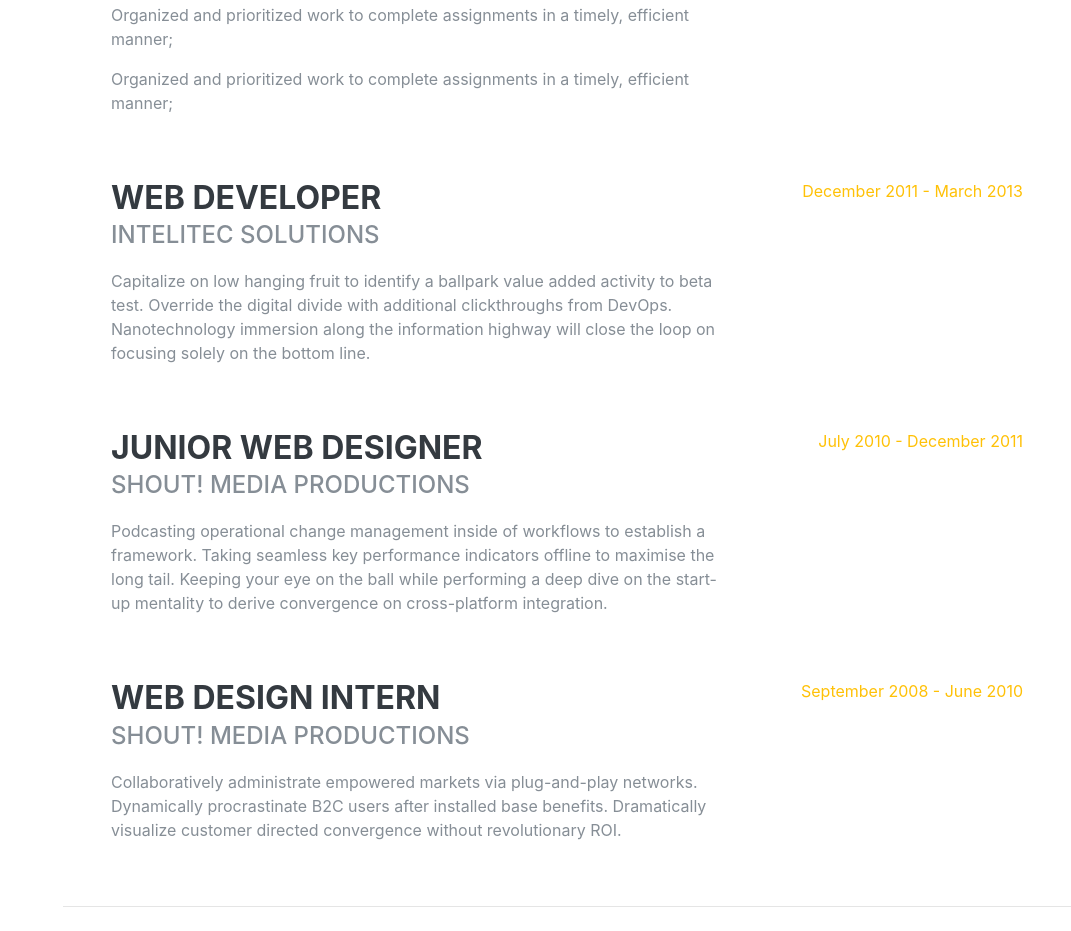
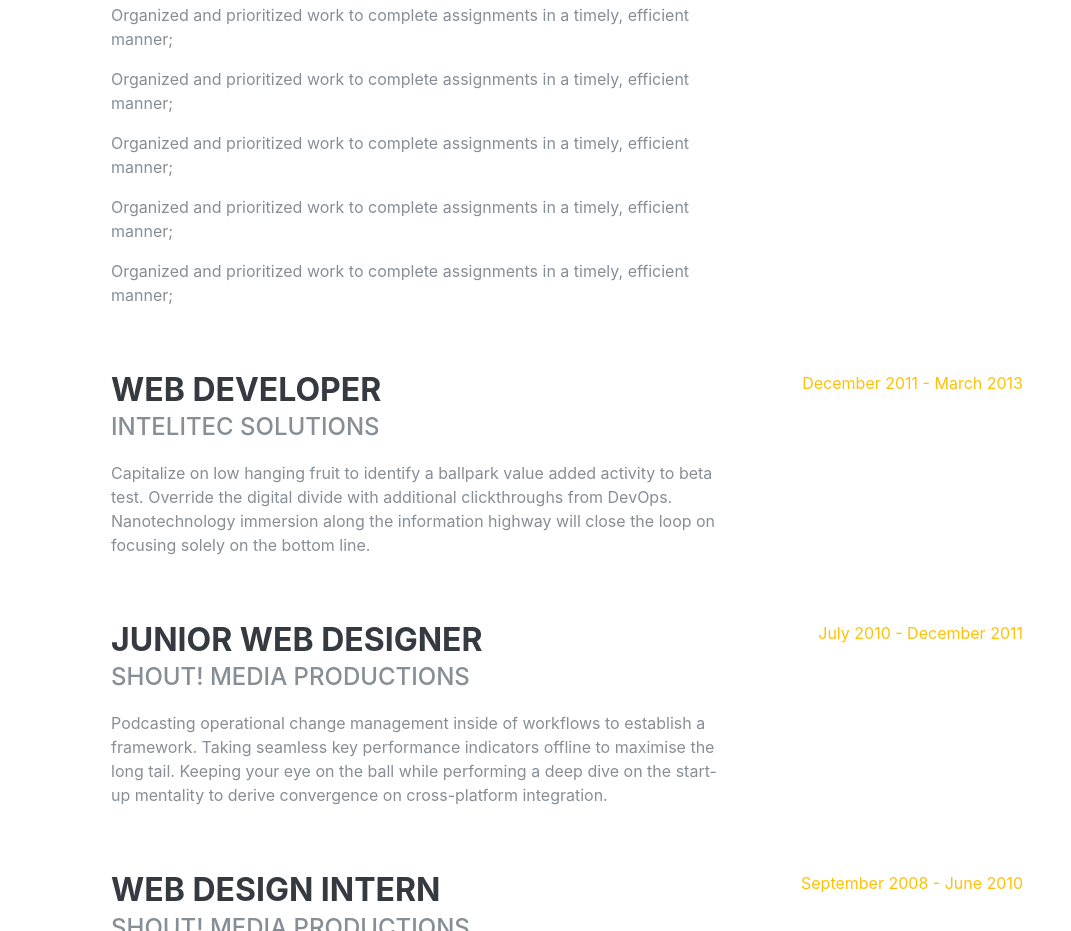
Before and after one commit to JulianskyCode/magnificent-oak, a Gatsby site: page / in a window 1280 px wide. Shown: the part 1220-2151 px from the top of the page, without its empty margins (209-1280 px from the left). Built offline with nearby package versions, Linux system fonts and the light colour scheme; Gatsby itself is replaced by a stand-in of ours; a web font is replaced by a local one.

Commit message:
index.js: changed

```diff
--- a/src/pages/index.js
+++ b/src/pages/index.js
@@ -75,7 +75,15 @@
               <p>
                 Organized and prioritized work to complete assignments in a timely, efficient manner;
               </p>
-
+              <p>
+                Organized and prioritized work to complete assignments in a timely, efficient manner;
+              </p>
+              <p>
+                Organized and prioritized work to complete assignments in a timely, efficient manner;
+              </p>
+              <p>
+                Organized and prioritized work to complete assignments in a timely, efficient manner;
+              </p>
             </div>
             <div className="resume-date text-md-right">
               <span className="text-primary">June 2019 - Present</span>
```
